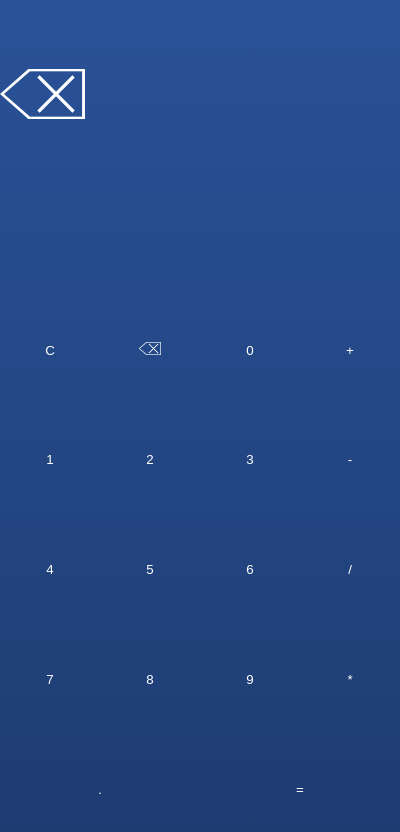
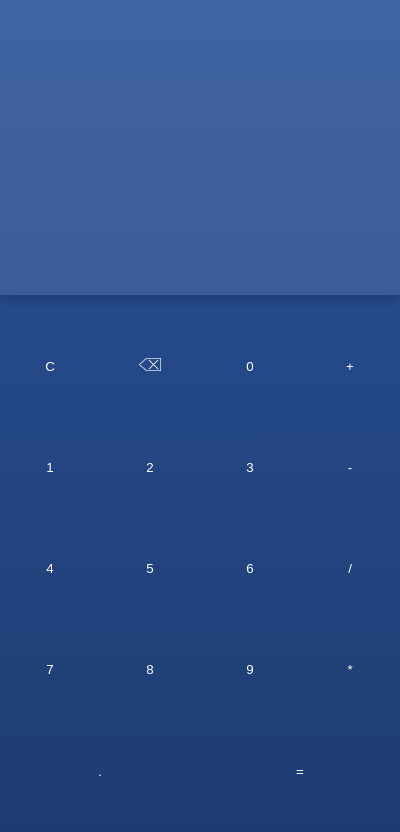
Before and after one commit to jaojpaulo/ElectronCalculator, an Electron app: page index.html in a window 400 px wide. Both pictures are taken after a click on the button 150 px from the left and 350 px from the top of the page. Drawn offline with Linux system fonts and the light colour scheme.

Commit message:
Inserting backspace function and major css editing finish

```diff
--- a/index.css
+++ b/index.css
@@ -16,28 +16,29 @@ body, html{
     background-image: linear-gradient(to top, #1e3c72 0%, #1e3c72 1%, #2a5298 100%);
 }
 
-#screen{
+#screenFrame{
     position: relative;
     width: 100%;
     height: 35%;
-    background: transparent;
-    overflow: hidden;
+    box-shadow: 0px 5px 10px #1e3c72;
 }
 
-#screen p {
+#screen{
     margin: 0;
     padding: 0;
     width: 100%;
     height: 100%;
     color: #fff;
     font-size: 8em;
+    background-color: rgba(255, 255, 255, 0.1);
+    -webkit-backdrop-filter: blur(5px);
     overflow: hidden;
 }
 
 #numpad{
-    margin: 0;
+    margin: 5% 0 0 0;
     padding: 0;
-    height: 65%;
+    height: 60%;
 }
 
 
@@ -64,7 +65,7 @@ body, html{
     height: 100%;
 }
 
-#backspace img{
+#bkspc img{
     width: 25%;
     height: auto;
 }
--- a/index.html
+++ b/index.html
@@ -10,13 +10,13 @@
 </head>
 <body>
     <div id="calculator">
-        <section id="screen">
-            <p></p>
+        <section id="screenFrame">
+            <p id="screen"></p>
         </section>
         <section id="numpad">
             <p>
                 <button>C</button>
-                <button id="backspace"><img src="img/backspaceH50ox.png"></button>
+                <button id="bkspc"><img src="img/backspaceH50ox.png"></button>
                 <button>0</button>
                 <button>+</button>
             </p>
--- a/index.js
+++ b/index.js
@@ -2,15 +2,15 @@
 window.onload = function(){
 
     var btns =  document.querySelectorAll('button');
-    //var scn = document.getElementById('screen').getElementsByTagName('p')[0];
     var btnVal = null;
     var operators = ['+', '-', '*', '/'];
     var decimalAdded = false;
 
     btns.forEach(function(btn) {
-        btn.addEventListener("click", function() {
+        btn.addEventListener("click", function(e) {
 
-            var input  = document.getElementById('screen').getElementsByTagName('p')[0];
+            //var input  = document.getElementById('screen').getElementsByTagName('p')[0];
+            var input  = document.querySelector("#screen");
             var inputVal = input.innerHTML;
             var btnVal = btn.innerHTML;
 
@@ -18,6 +18,23 @@ window.onload = function(){
             if (btnVal == 'C'){
                 input.innerHTML = '';
                 decimalAdded = false;
+            }
+
+            else if(btn.id == 'bkspc'){
+
+                var hasDecimal = null;
+                var newVal = null;
+
+                //To know if the old number was decimal
+                if(inputVal != null){
+                    hasDecimal = inputVal.search(".");
+                    newVal = inputVal.substring(0, inputVal.length-1);
+
+                    if(newVal.search('.') == -1 && hasDecimal !=-1)
+                        decimalAdded = false;
+
+                    input.innerHTML = newVal;
+                }
             }
 
             else if(btnVal == '=') {
@@ -83,6 +100,7 @@ window.onload = function(){
             // prevent page jumps
             e.preventDefault();
 
+
         });
     });
 
--- a/main.js
+++ b/main.js
@@ -4,7 +4,7 @@ const url = require('url')
 let win
 
 function createWindow(){
-    win = new BrowserWindow({ width: 400, height: 600 })
+    win = new BrowserWindow({ width: 400, height: 600, resizable: false })
     win.setMenu(null)
     win.loadURL(url.format({
         pathname:path.join(__dirname, 'index.html'),
```
